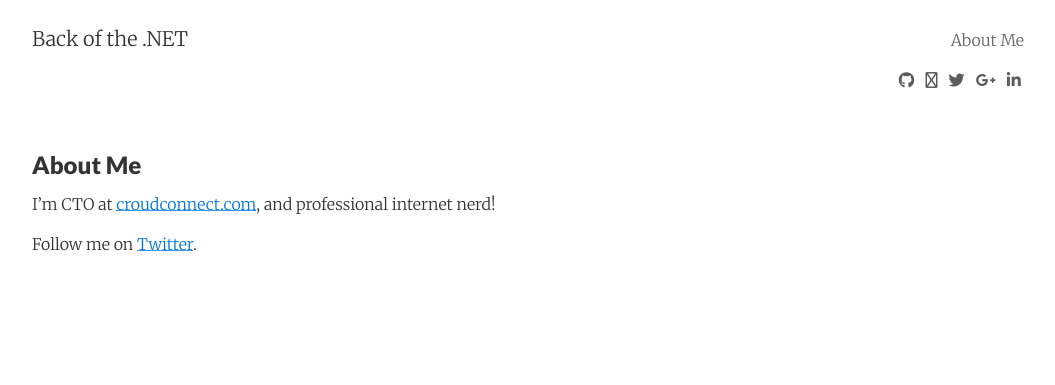
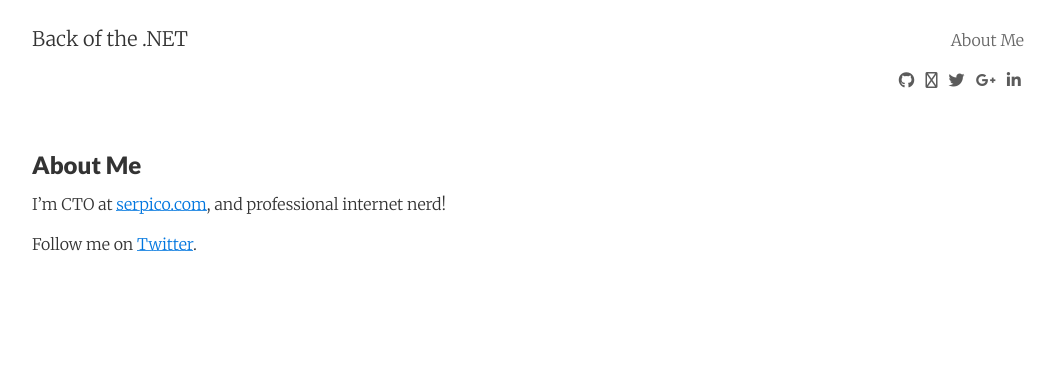
Before and after one commit to tobyreid/tobyreid.github.io, a Jekyll site: the page built from about.md, in a window 1280 px wide. Shown: the top 385 px of the page, without its empty margins (112-1167 px from the left). Built offline with Jekyll 4.4.1, drawn with Linux system fonts in a browser that asks for light colours; nearby versions of some CDN libraries.

Commit message:
Update from Forestry.io tobymcreid@gmail.com updated about.md

```diff
--- a/about.md
+++ b/about.md
@@ -1,11 +1,10 @@
 ---
 layout: page
 title: About Me
-permalink: /about/
+permalink: "/about/"
 tags: about
+
 ---
-
-
-I'm CTO at <a href="https://www.croudconnect.com">croudconnect.com</a>, and professional internet nerd!
+I'm CTO at <a href="https://serpico.io">serpico.com</a>, and professional internet nerd!
 
 Follow me on <a href="https://twitter.com/tobymcreid">Twitter</a>.
```
